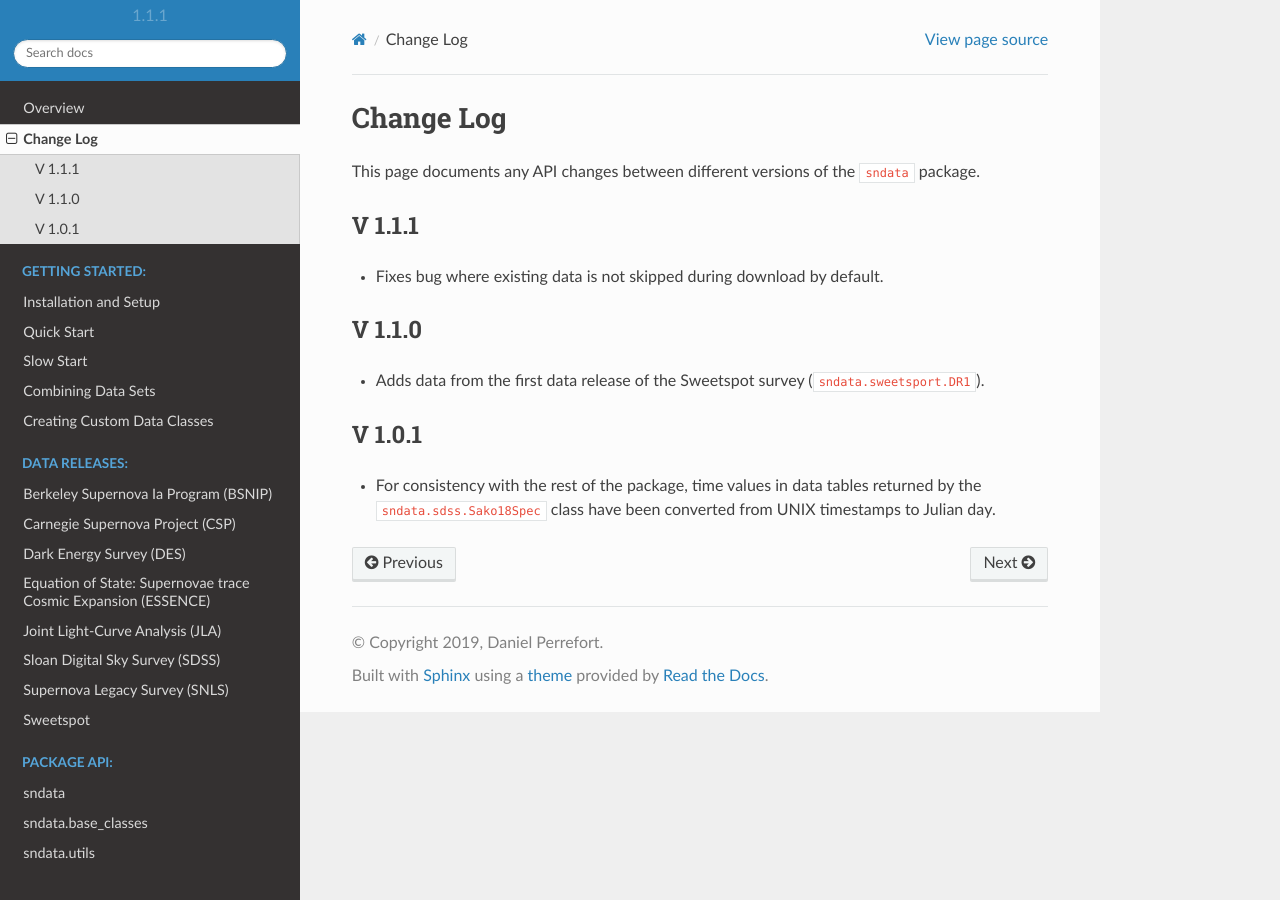
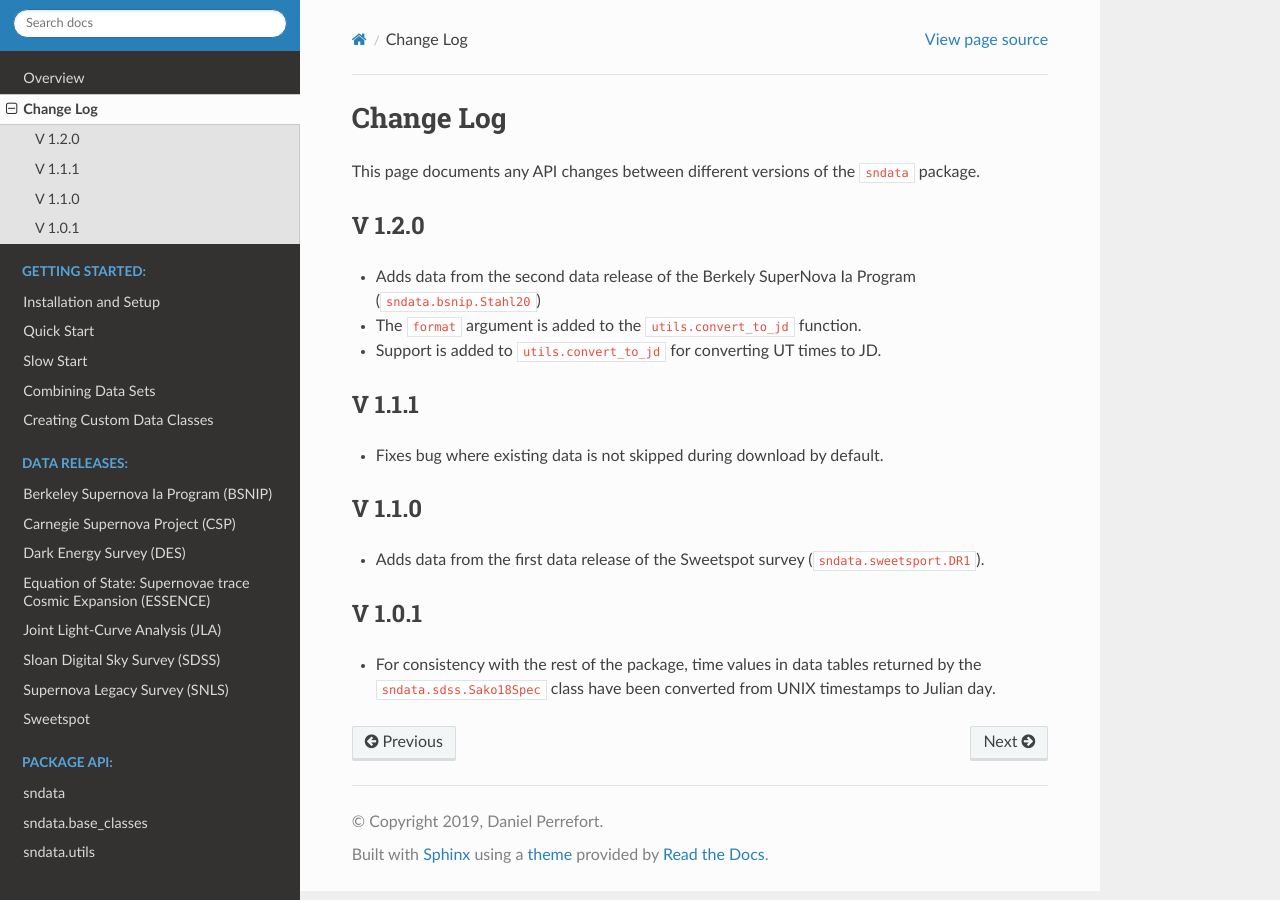
Before and after one commit to sncosmo/SNData, a Sphinx documentation site: the page built from docs/source/change_log.rst, in a window 1280 px wide. Built offline with Sphinx 7.4.7 and the Read the Docs theme 2.0.0, drawn with Linux system fonts in a browser that asks for light colours.

Commit message:
Updates change log

```diff
--- a/docs/source/change_log.rst
+++ b/docs/source/change_log.rst
@@ -3,6 +3,13 @@ Change Log
 
 This page documents any API changes between different versions of the
 ``sndata`` package.
+
+V 1.2.0
+-------
+
+- Adds data from the second data release of the Berkely SuperNova Ia Program (``sndata.bsnip.Stahl20``)
+- The ``format`` argument is added to the ``utils.convert_to_jd`` function.
+- Support is added to ``utils.convert_to_jd`` for converting UT times to JD.
 
 V 1.1.1
 -------
```
